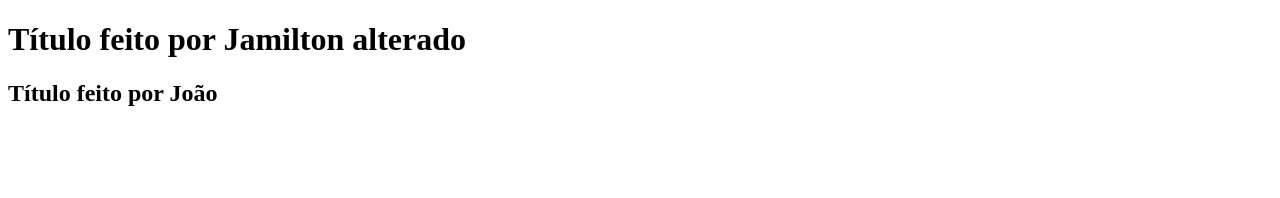
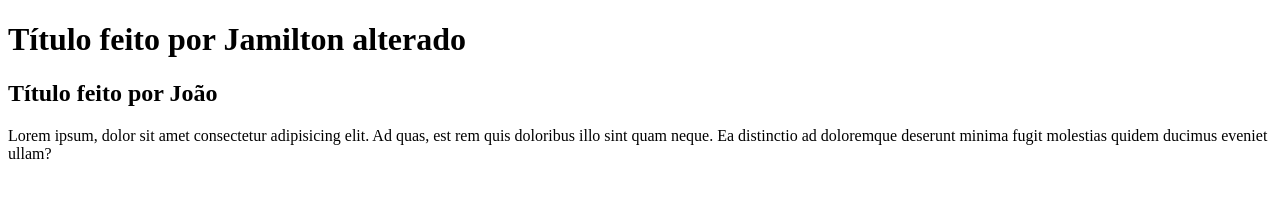
Before and after one commit to artthmachado/AULA-GIT-ESSENCIAL, a plain HTML site: page index.html in a window 1280 px wide. Drawn offline with Linux system fonts and the light colour scheme.

Commit message:
Alterado cor de fundo da página inicial

```diff
--- /dev/null
+++ b/estilos.css
@@ -0,0 +1,3 @@
+body {
+    background: gray;
+}
--- a/index.html
+++ b/index.html
@@ -10,5 +10,12 @@
     <h1>Título feito por Jamilton alterado</h1>
     <h2>Título feito por João</h2>
 
+    <p>
+        Lorem ipsum, dolor sit amet consectetur adipisicing elit.
+        Ad quas, est rem quis doloribus illo sint quam neque. Ea
+        distinctio ad doloremque deserunt minima fugit molestias
+        quidem ducimus eveniet ullam?
+    </p>
+
 </body>
 </html>
```
